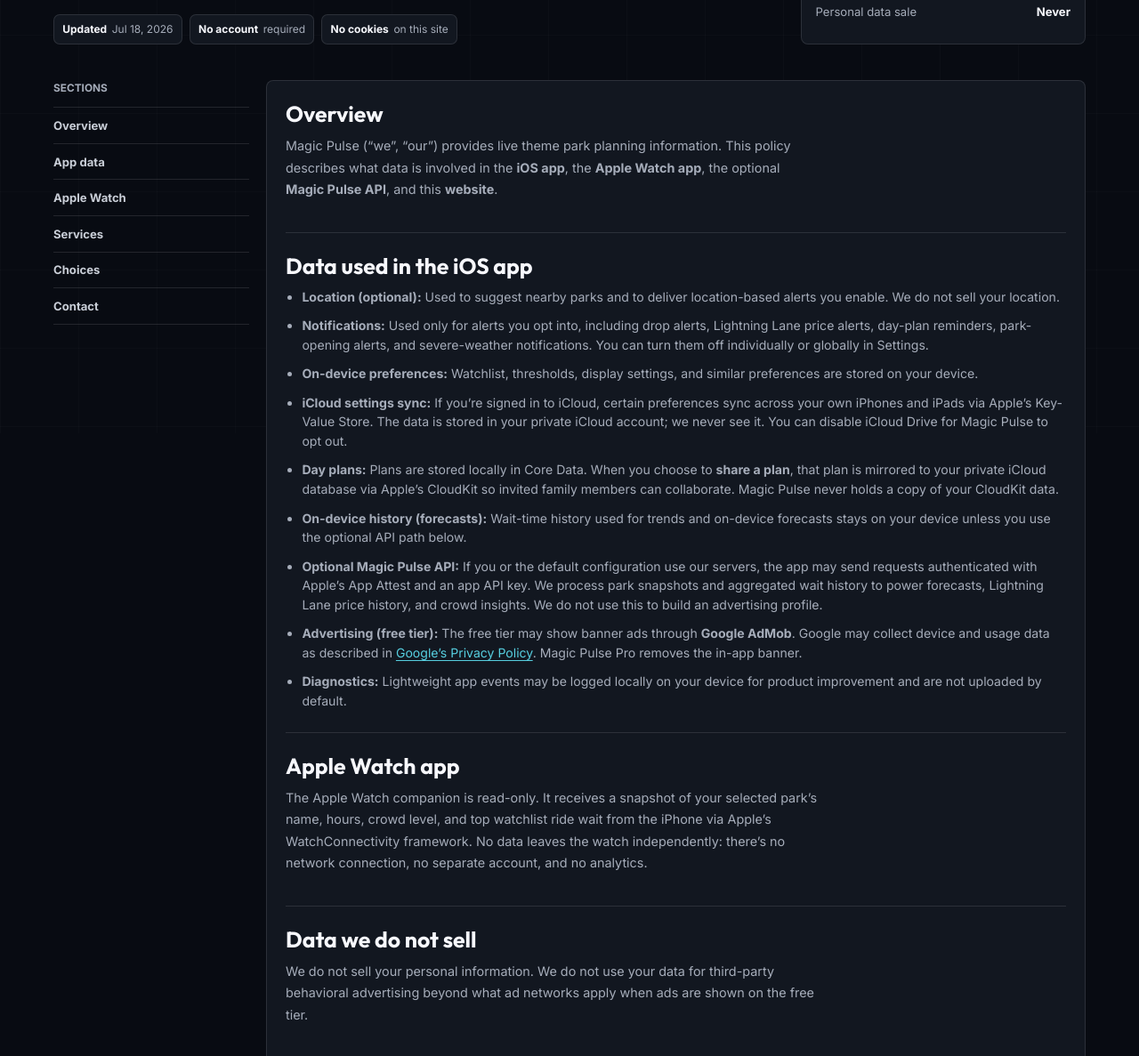
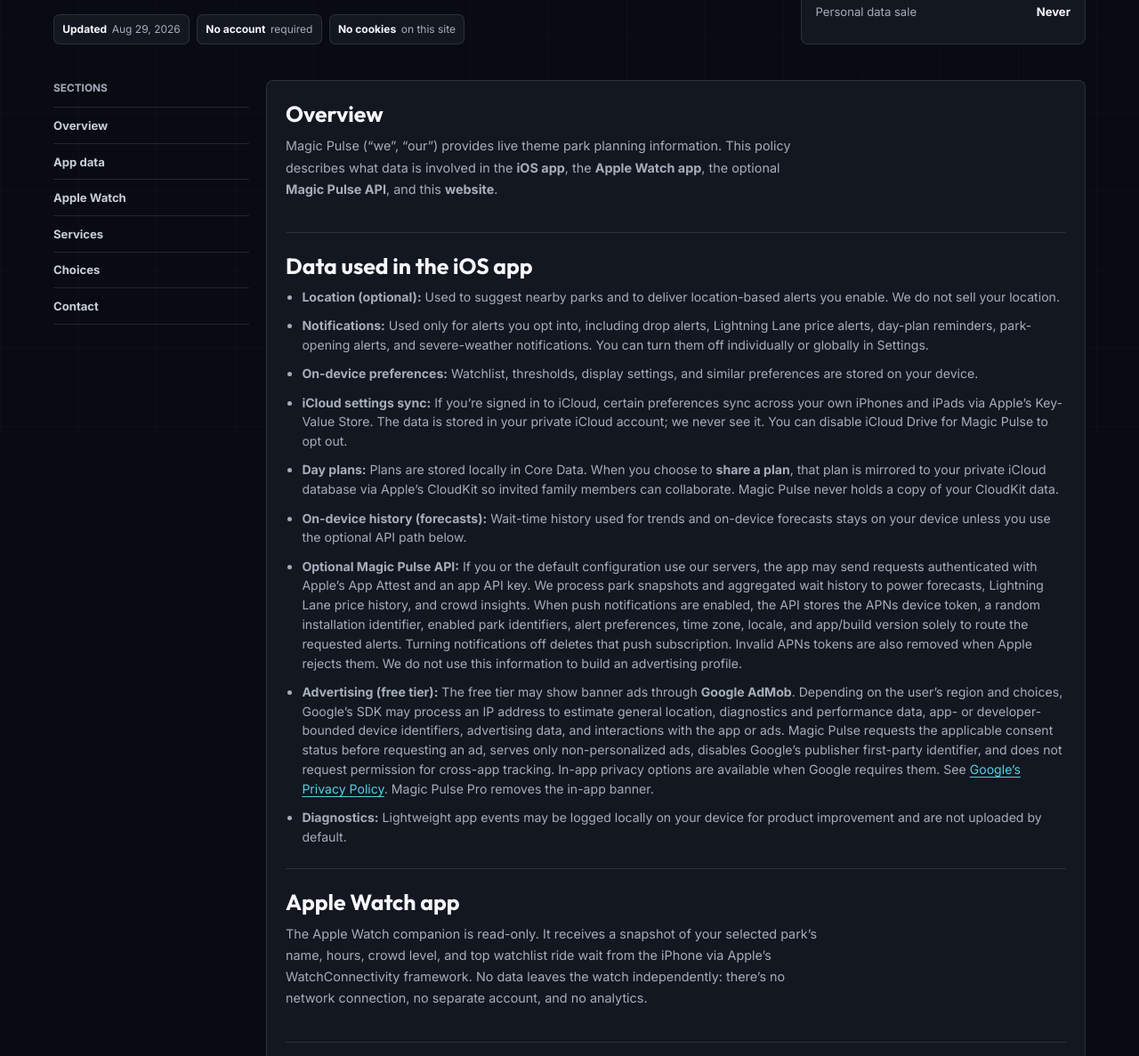
Before and after one commit to magicpulseapp/magicpulse-website, a website: page privacy.html in a window 1280 px wide. Shown: the part 313-1500 px from the top of the page at 89% size. Drawn offline with Linux system fonts and the light colour scheme.

Commit message:
Update privacy.html

```diff
--- a/privacy.html
+++ b/privacy.html
@@ -62,7 +62,7 @@
           <h1>Privacy Policy</h1>
           <p class="section-copy">A plain-language look at what Magic Pulse uses, what stays on your device, and which services help power live park planning.</p>
           <div class="privacy-meta" aria-label="Privacy policy summary">
-            <span class="privacy-pill"><strong>Updated</strong> Jul 18, 2026</span>
+            <span class="privacy-pill"><strong>Updated</strong> Aug 29, 2026</span>
             <span class="privacy-pill"><strong>No account</strong> required</span>
             <span class="privacy-pill"><strong>No cookies</strong> on this site</span>
           </div>
@@ -109,8 +109,8 @@
               <li><strong>iCloud settings sync:</strong> If you’re signed in to iCloud, certain preferences sync across your own iPhones and iPads via Apple’s Key-Value Store. The data is stored in your private iCloud account; we never see it. You can disable iCloud Drive for Magic Pulse to opt out.</li>
               <li><strong>Day plans:</strong> Plans are stored locally in Core Data. When you choose to <strong>share a plan</strong>, that plan is mirrored to your private iCloud database via Apple’s CloudKit so invited family members can collaborate. Magic Pulse never holds a copy of your CloudKit data.</li>
               <li><strong>On-device history (forecasts):</strong> Wait-time history used for trends and on-device forecasts stays on your device unless you use the optional API path below.</li>
-              <li><strong>Optional Magic Pulse API:</strong> If you or the default configuration use our servers, the app may send requests authenticated with Apple’s App Attest and an app API key. We process park snapshots and aggregated wait history to power forecasts, Lightning Lane price history, and crowd insights. We do not use this to build an advertising profile.</li>
-              <li><strong>Advertising (free tier):</strong> The free tier may show banner ads through <strong>Google AdMob</strong>. Google may collect device and usage data as described in <a href="https://policies.google.com/privacy" target="_blank" rel="noopener noreferrer">Google’s Privacy Policy</a>. Magic Pulse Pro removes the in-app banner.</li>
+              <li><strong>Optional Magic Pulse API:</strong> If you or the default configuration use our servers, the app may send requests authenticated with Apple’s App Attest and an app API key. We process park snapshots and aggregated wait history to power forecasts, Lightning Lane price history, and crowd insights. When push notifications are enabled, the API stores the APNs device token, a random installation identifier, enabled park identifiers, alert preferences, time zone, locale, and app/build version solely to route the requested alerts. Turning notifications off deletes that push subscription. Invalid APNs tokens are also removed when Apple rejects them. We do not use this information to build an advertising profile.</li>
+              <li><strong>Advertising (free tier):</strong> The free tier may show banner ads through <strong>Google AdMob</strong>. Depending on the user’s region and choices, Google’s SDK may process an IP address to estimate general location, diagnostics and performance data, app- or developer-bounded device identifiers, advertising data, and interactions with the app or ads. Magic Pulse requests the applicable consent status before requesting an ad, serves only non-personalized ads, disables Google’s publisher first-party identifier, and does not request permission for cross-app tracking. In-app privacy options are available when Google requires them. See <a href="https://policies.google.com/privacy" target="_blank" rel="noopener noreferrer">Google’s Privacy Policy</a>. Magic Pulse Pro removes the in-app banner.</li>
               <li><strong>Diagnostics:</strong> Lightweight app events may be logged locally on your device for product improvement and are not uploaded by default.</li>
             </ul>
           </section>
@@ -122,7 +122,7 @@
 
           <section id="no-sale" class="privacy-section">
             <h2>Data we do not sell</h2>
-            <p class="section-copy">We do not sell your personal information. We do not use your data for third-party behavioral advertising beyond what ad networks apply when ads are shown on the free tier.</p>
+            <p class="section-copy">We do not sell your personal information. Magic Pulse configures its advertising SDK for non-personalized ads and does not enable cross-app tracking.</p>
           </section>
 
           <section id="services" class="privacy-section">
@@ -151,7 +151,7 @@
 
           <section id="choices" class="privacy-section">
             <h2>Your choices</h2>
-            <p class="section-copy">You can limit location and notifications in iOS Settings. For ad-related settings, use Apple’s “Tracking” and in-app privacy options where available. California residents may have additional rights under the CPRA; contact us via the support form and we will respond as required.</p>
+            <p class="section-copy">You can limit location and notifications in iOS Settings. When Google requires an advertising privacy-options form for your region or prior choice, it appears in Magic Pulse under Settings &gt; Privacy &amp; Data. You can also use Apple’s privacy controls in iOS Settings. California residents may have additional rights under the CPRA; contact us via the support form and we will respond as required.</p>
           </section>
 
           <section id="international" class="privacy-section">
@@ -161,7 +161,7 @@
 
           <section id="retention" class="privacy-section">
             <h2>Retention</h2>
-            <p class="section-copy">Server-side wait samples and snapshots are kept only as long as needed to operate the service and improve reliability, including automatic pruning of old history. Anonymous website event totals are kept for up to 18 months. Support emails or form submissions are retained only as needed to respond and meet legal obligations. Android waitlist addresses are retained until the list’s purpose ends or you ask us to remove your address.</p>
+            <p class="section-copy">Server-side wait samples and snapshots are kept only as long as needed to operate the service and improve reliability, including automatic pruning of old history. A push subscription remains only while notifications are enabled and its APNs token remains valid; turning notifications off deletes it. Anonymous website event totals are kept for up to 18 months. Support emails or form submissions are retained only as needed to respond and meet legal obligations. Android waitlist addresses are retained until the list’s purpose ends or you ask us to remove your address.</p>
           </section>
 
           <section id="updates" class="privacy-section">
```
